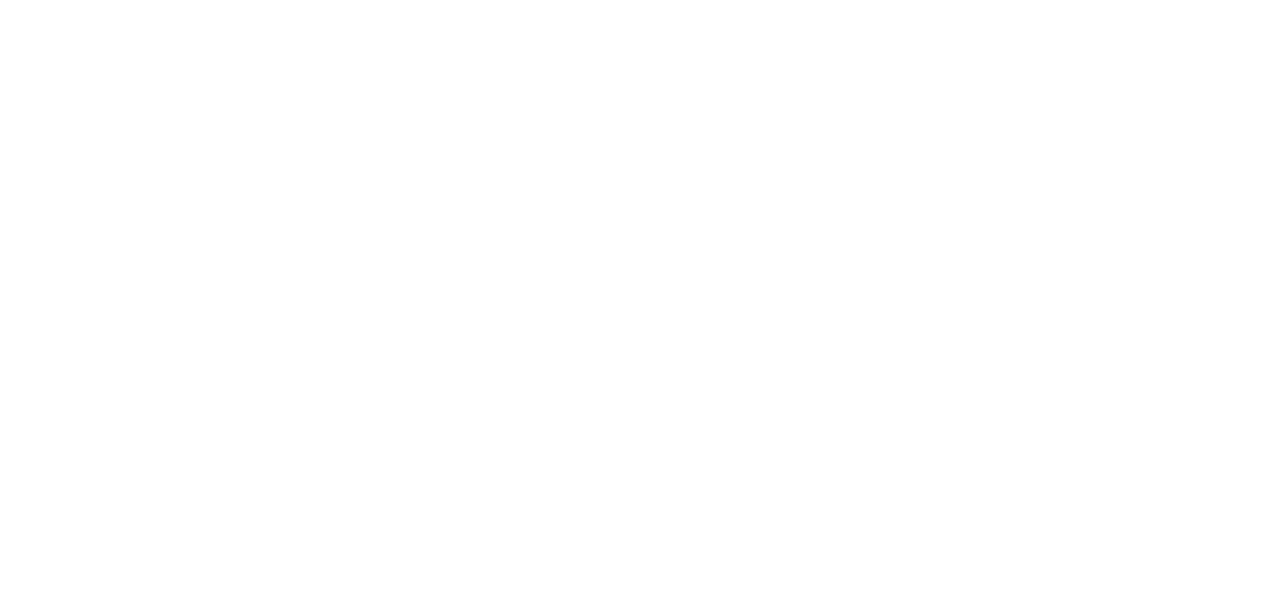
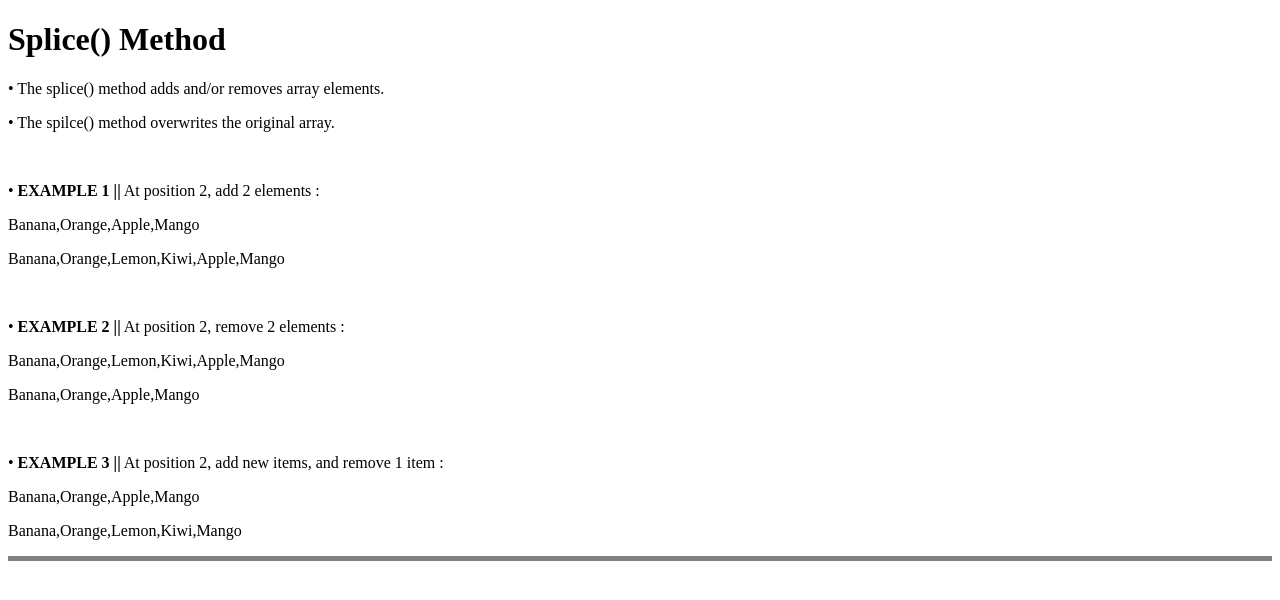
Before and after one commit to shubham2o/Array-Cardio-Day-2, a plain HTML site: page Doubts/doubts.html in a window 1280 px wide. Drawn offline with Linux system fonts and the light colour scheme; files that its build step writes are made by us from their sources.

Commit message:
Splice() Method added

```diff
--- a/Doubts/doubts.html
+++ b/Doubts/doubts.html
@@ -10,6 +10,33 @@
 </head>
 
 <body>
+    <!-- Splice() Method -->
+    <h1>Splice() Method</h1>
+    <p>• The splice() method adds and/or removes array elements.</p>
+    <p>• The spilce() method overwrites the original array.</p>
+    <br>
+
+    <!-- EXAMPLE 1 || -->
+    <p>• <strong>EXAMPLE 1 ||</strong>
+        At position 2, add 2 elements :</p>
+    <p id="splice1"></p>
+    <p id="splice2"></p>
+    <br>
+
+    <!-- EXAMPLE 2 -->
+    <p>• <strong>EXAMPLE 2 ||</strong>
+        At position 2, remove 2 elements :</p>
+    <p id="splice3"></p>
+    <p id="splice4"></p>
+    <br>
+
+    <!-- EXAMPLE 3 -->
+    <p>• <strong>EXAMPLE 3 ||</strong>
+        At position 2, add new items, and remove 1 item :</p>
+    <p id="splice5"></p>
+    <p id="splice6"></p>
+    <hr size="5" noshade>
+
     <script src="doubts.js"></script>
 </body>
 
--- a/Doubts/doubts.js
+++ b/Doubts/doubts.js
@@ -0,0 +1,22 @@
+// Splice() Method
+const fruits = ["Banana", "Orange", "Apple", 'Mango'];
+
+// EXAMPLE 1
+document.getElementById("splice1").innerHTML = fruits;
+
+fruits.splice(2, 0, "Lemon", "Kiwi");
+document.getElementById("splice2").innerHTML = fruits;
+
+
+// EXAMPLE 2
+document.getElementById("splice3").innerHTML = fruits;
+
+fruits.splice(2, 2);
+document.getElementById("splice4").innerHTML = fruits;
+
+
+// EXAMPLE 3
+document.getElementById("splice5").innerHTML = fruits;
+
+fruits.splice(2, 1, "Lemon", "Kiwi");
+document.getElementById("splice6").innerHTML = fruits;
```
